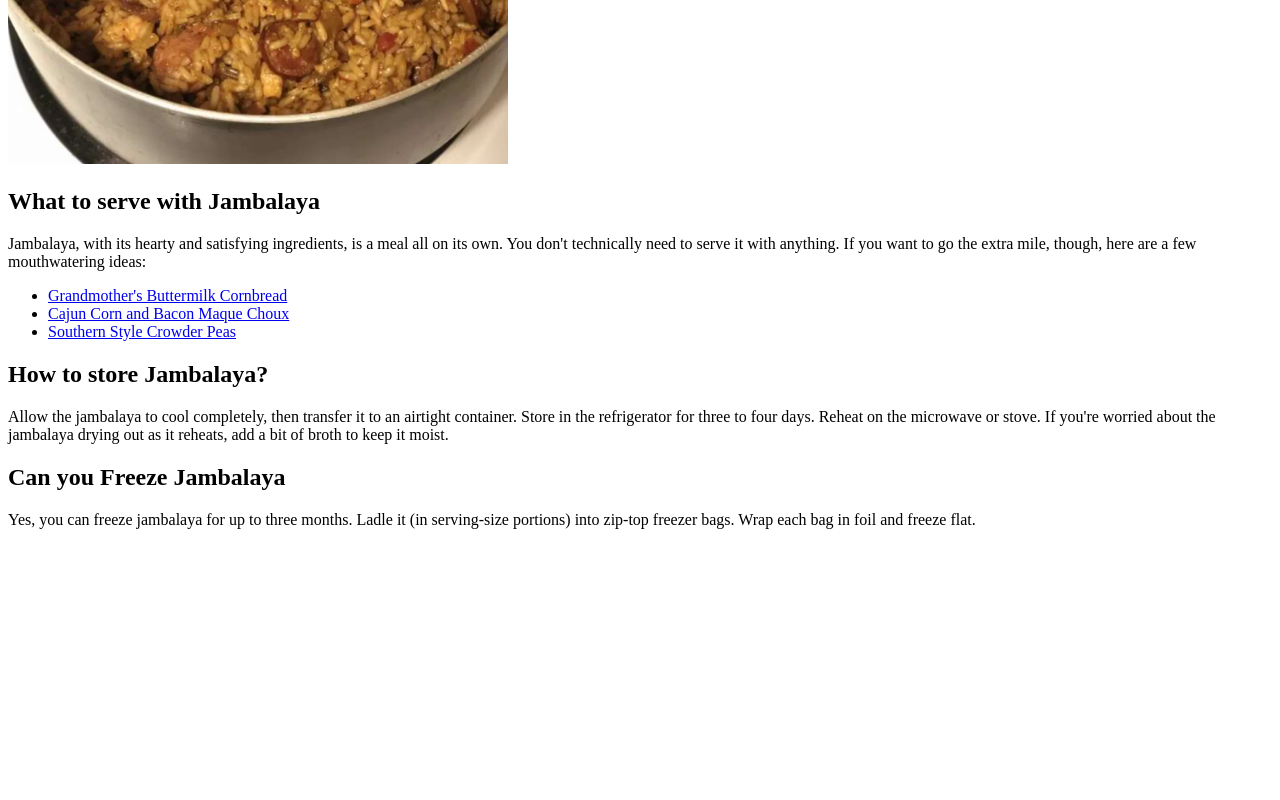
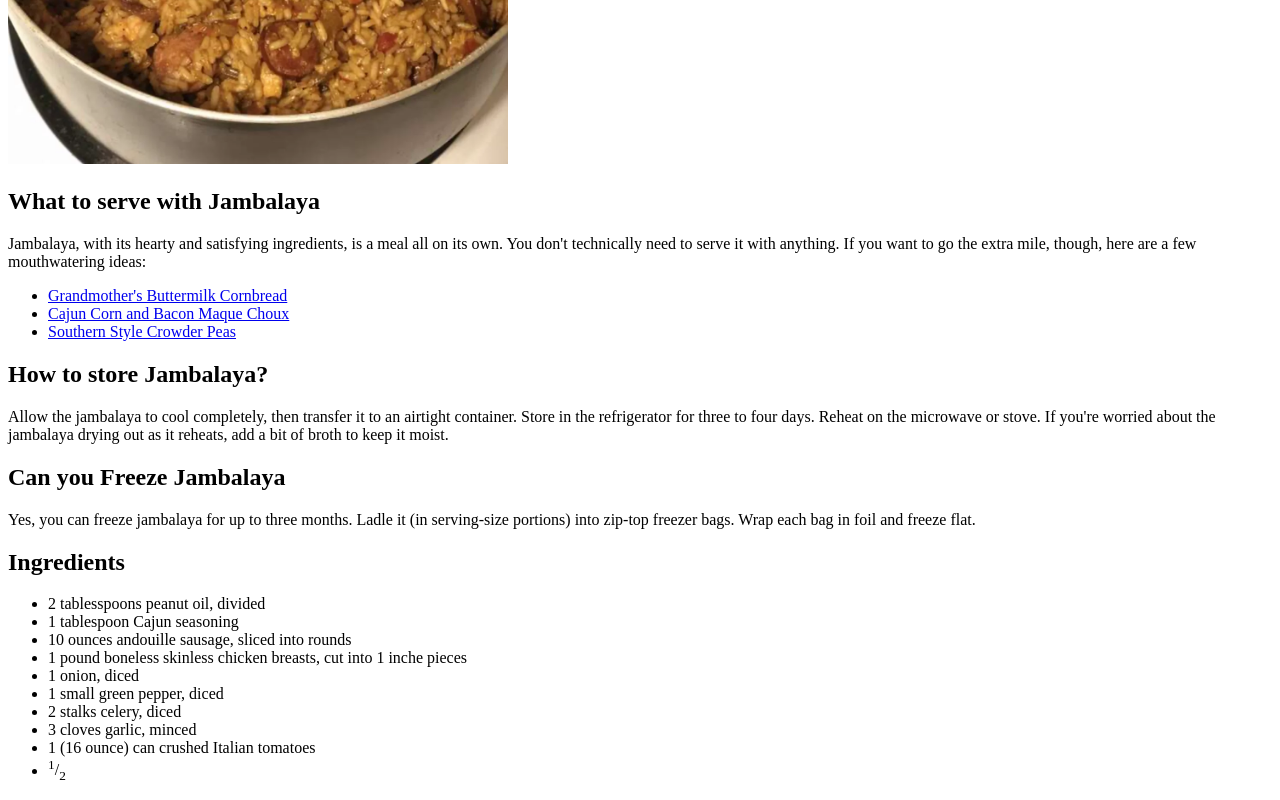
Before and after one commit to BinkSan3/odin-recipes, a plain HTML site: page recipes/jambalaya.html in a window 1280 px wide. Shown: the part 1524-2324 px from the top of the page. Before the commit the page ends 2069 px from the top, so only its background shows below. Drawn offline with Linux system fonts and the light colour scheme.

Commit message:
Add forward slash test to list

```diff
--- a/recipes/jambalaya.html
+++ b/recipes/jambalaya.html
@@ -53,6 +53,20 @@
         <h2>Can you Freeze Jambalaya</h2>
         <p>Yes, you can freeze jambalaya for up to three months. Ladle it (in serving-size portions) into zip-top freezer bags. Wrap each bag in foil and freeze flat.</p>
 
+        <h2>Ingredients</h2>
+        <ul>
+            <li>2 tablesspoons peanut oil, divided</li>
+            <li>1 tablespoon Cajun seasoning</li>
+            <li>10 ounces andouille sausage, sliced into rounds</li>
+            <li>1 pound boneless skinless chicken breasts, cut into 1 inche pieces</li>
+            <li>1 onion, diced</li>
+            <li>1 small green pepper, diced</li>
+            <li>2 stalks celery, diced</li>
+            <li>3 cloves garlic, minced</li>
+            <li>1 (16 ounce) can crushed Italian tomatoes</li>
+            <li><sup>1</sup>&sol;<sub>2</sub></li>
+        </ul>
+
 
 
 
```
